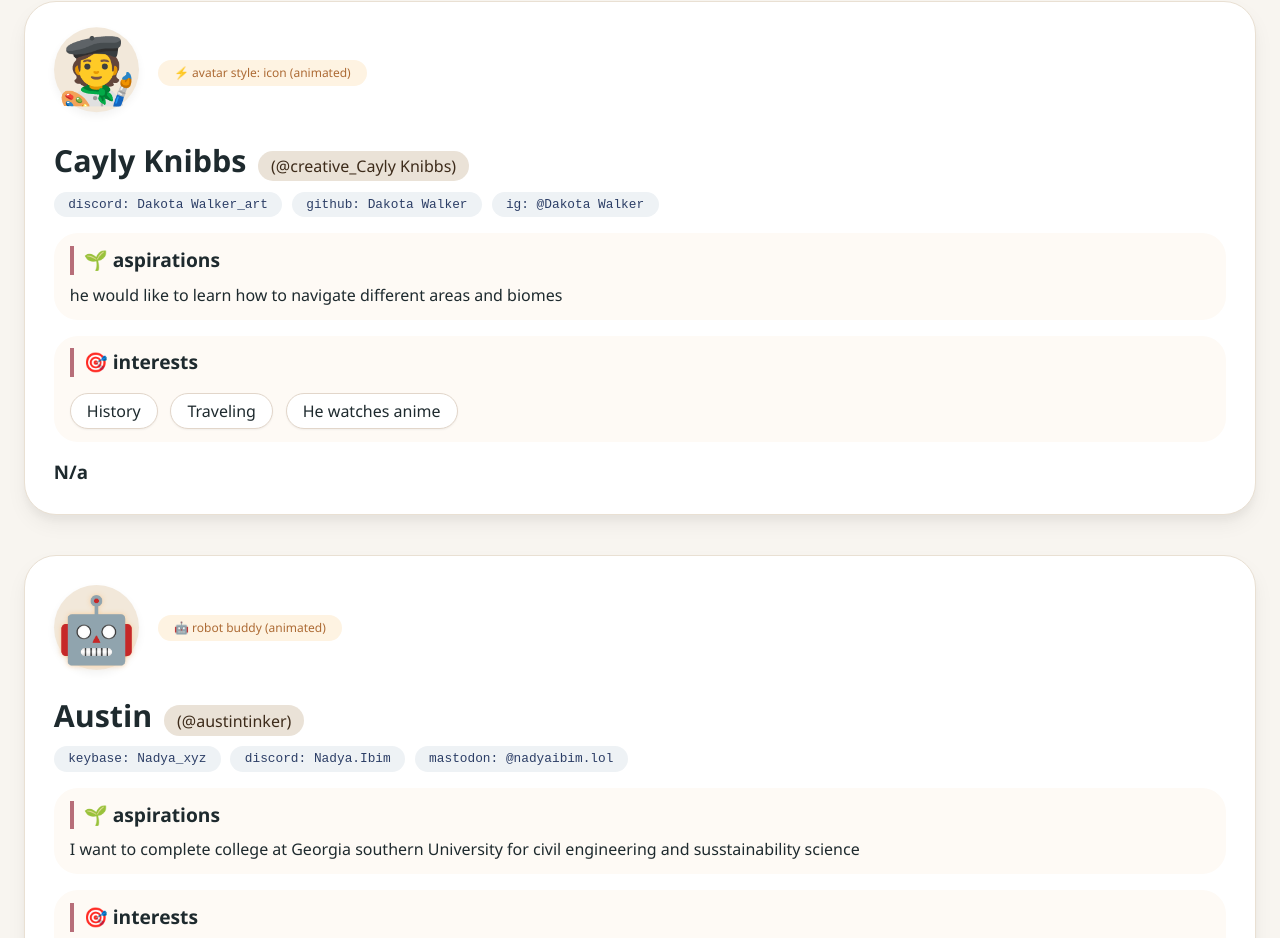
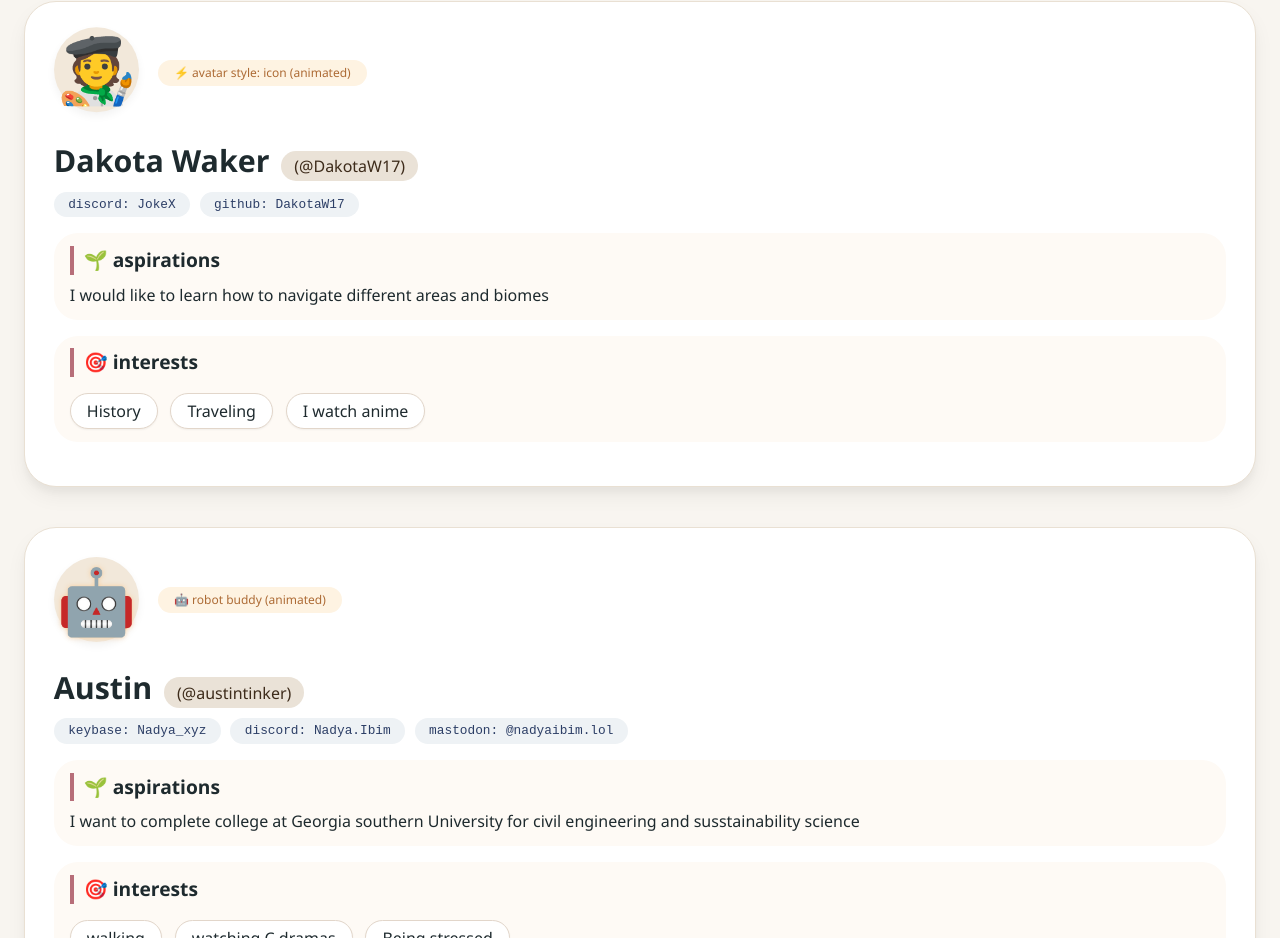
Before and after one commit to caylyknibbs-debug/The-Hashiras, a plain HTML site: page index.html in a window 1280 px wide. Shown: the part 853-1791 px from the top of the page. Drawn offline with Linux system fonts and the light colour scheme.

Commit message:
Update profile details for Dakota Walker

```diff
--- a/index.html
+++ b/index.html
@@ -75,7 +75,7 @@
             </section>
 
             <!-- ============================================================= -->
-            <!-- SECOND PERSON: JANE (filled by Johnny / Austin)              -->
+            <!-- SECOND PERSON: Dakota (filled by Nadya)              -->
             <!-- INSERT CODE BELOW THE NEXT LINE -->
             <!-- ============================================================= -->
 <!---- SECTION: MASTER PERSON PROFILE (Cayly Knibbs's template)   -->
@@ -93,16 +93,15 @@
                     </div>
                 </div>
                 <div class="person-details">
-                    <h2>Cayly Knibbs <span class="username">(@creative_Cayly Knibbs)</span></h2>
+                    <h2>Dakota Waker <span class="username">(@DakotaW17)</span></h2>
                     <div class="username-list">
-                        <span class="username-badge">discord: Dakota Walker_art</span>
-                        <span class="username-badge">github: Dakota Walker </span>
-                        <span class="username-badge">ig: @Dakota Walker </span>
+                        <span class="username-badge">discord: JokeX</span>
+                        <span class="username-badge">github: DakotaW17 </span>
                     </div>
                     <!-- ASPIRATIONS block (custom) -->
                     <div class="aspiration-block">
                         <h3>🌱 aspirations</h3>
-                        <p> he would like to learn how to navigate different areas and biomes </p>
+                        <p> I would like to learn how to navigate different areas and biomes </p>
                     </div>
                     <!-- INTERESTS section (template block) -->
                     <div class="interests-block">
@@ -110,16 +109,9 @@
                         <ul class="interests-list">
                             <li>History</li>
                             <li>Traveling</li>
-                            <li>He watches anime</li>
+                            <li>I watch anime</li>
                         </ul>
                     </div>
-                </div>
-
-                <!-- Fun Fact: "Favorite Saying" - for fun -->
-                <div class="Saying">
-                    <h3>N/a
-</h3>
-
                 </div>
             </section>
 
```
